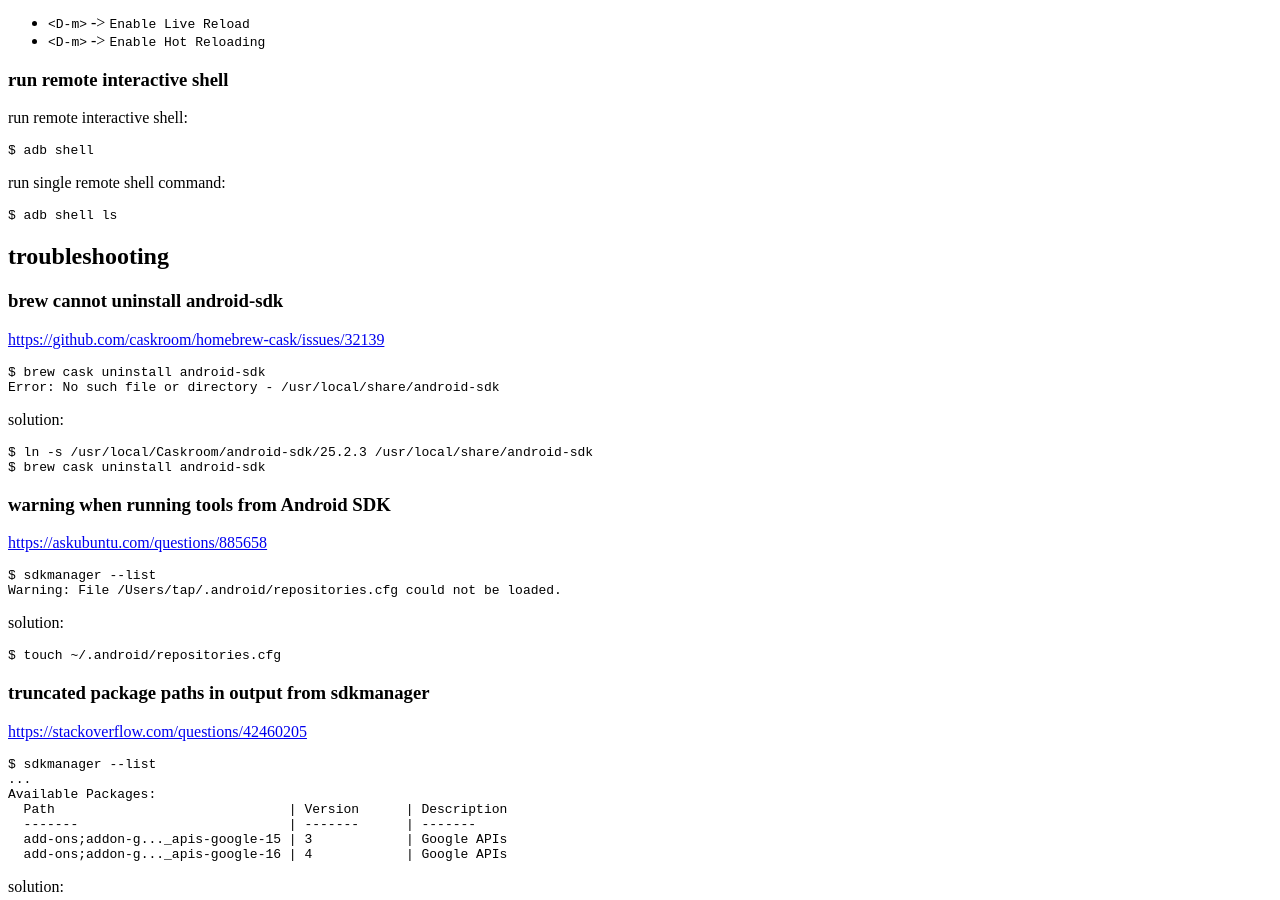
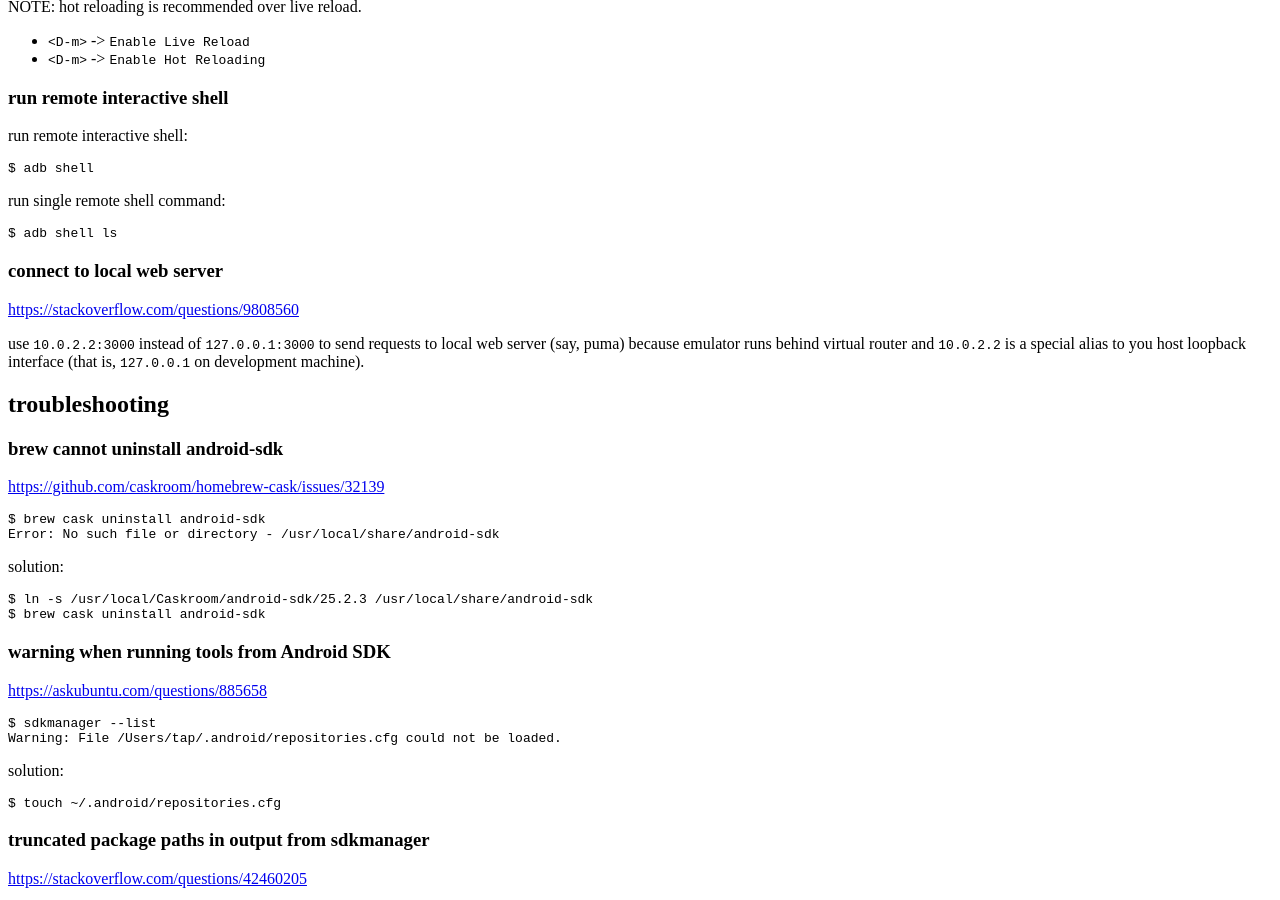
Before and after one commit to tap349/tap349.github.io, a Jekyll site: the page built from _posts/2017-05-24-react-native-android.md, in a window 1280 px wide and 900 px high, scrolled down 4685 px. Built offline with Jekyll 4.4.1, drawn with Linux system fonts in a browser that asks for light colours; some of the changed text lies outside the part shown.

Commit message:
update 2017-06-08_12:42:39

````diff
--- a/_posts/2017-05-24-react-native-android.md
+++ b/_posts/2017-05-24-react-native-android.md
@@ -292,6 +292,15 @@
 $ adb shell ls
 ```
 
+### connect to local web server
+
+<https://stackoverflow.com/questions/9808560>
+
+use `10.0.2.2:3000` instead of `127.0.0.1:3000` to send requests to local web
+server (say, puma) because emulator runs behind virtual router and `10.0.2.2`
+is a special alias to you host loopback interface (that is, `127.0.0.1` on
+development machine).
+
 ## troubleshooting
 
 ### brew cannot uninstall android-sdk
````
